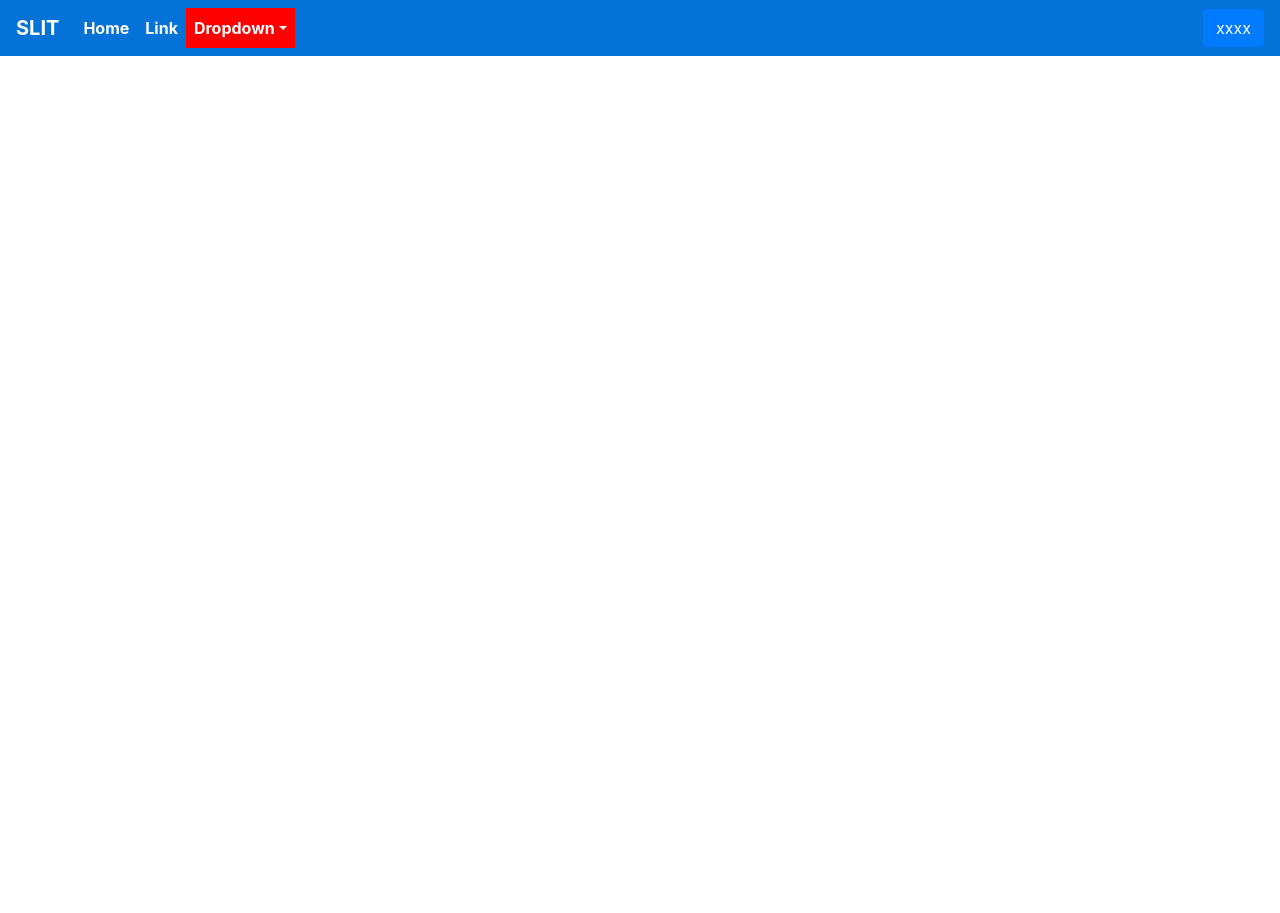
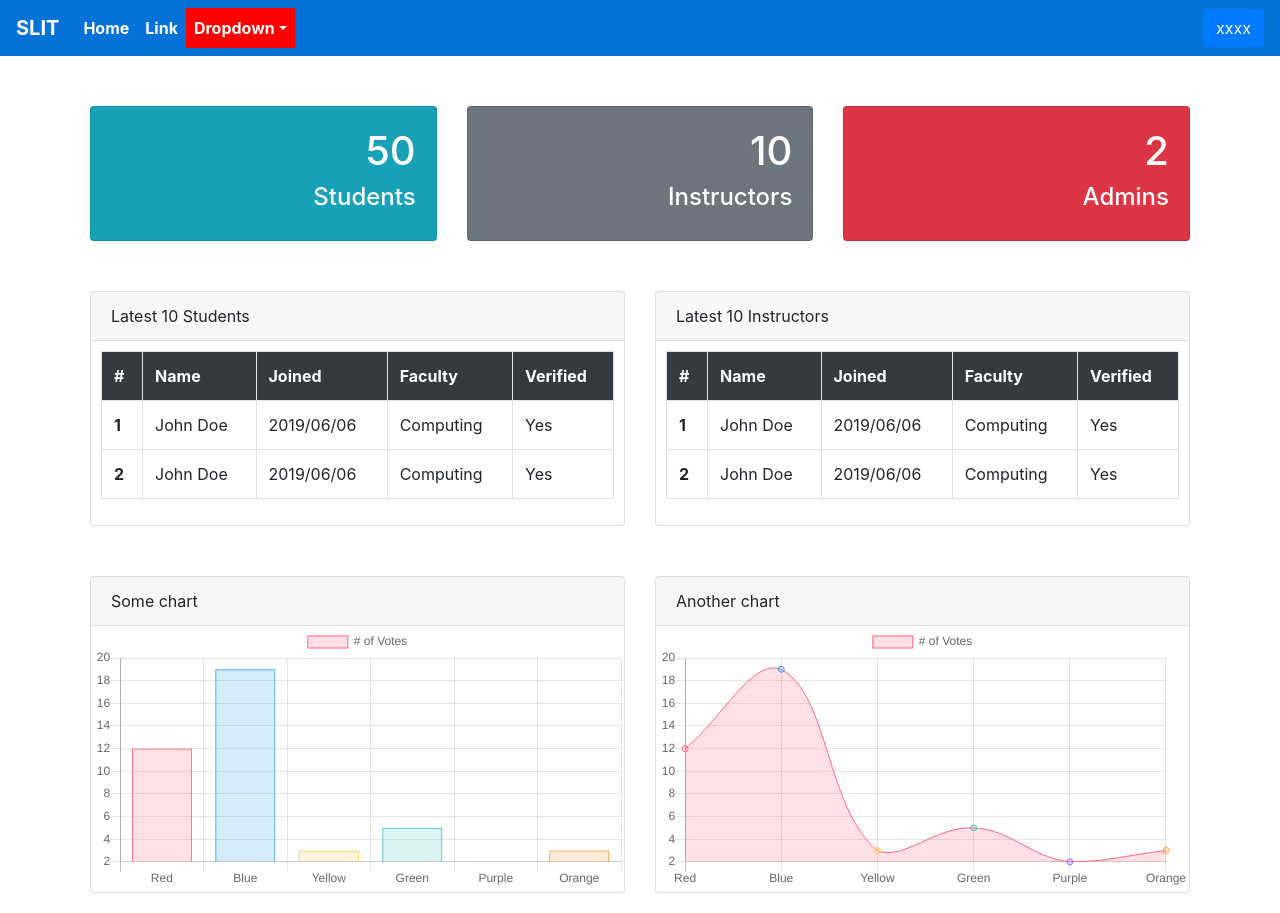
Before and after one commit to lanka97/LMS-ReactJs, a React (Create React App) app: page /admin/dashboard in a window 1280 px wide. Before the commit the page ends 800 px from the top, so only its background shows below. Built offline with nearby package versions, Linux system fonts and the light colour scheme.

Commit message:
admin dashboard implemented

```diff
--- a/package.json
+++ b/package.json
@@ -4,9 +4,12 @@
   "private": true,
   "dependencies": {
     "bootstrap": "^4.3.1",
+    "chart.js": "^2.8.0",
+    "font-awesome": "^4.7.0",
     "mdbreact": "^4.15.0",
     "react": "^16.8.6",
     "react-bootstrap": "^1.0.0-beta.9",
+    "react-chartjs-2": "^2.7.6",
     "react-dom": "^16.8.6",
     "react-router-dom": "^5.0.0",
     "react-scripts": "3.0.1",
--- a/src/App.js
+++ b/src/App.js
@@ -2,10 +2,12 @@ import React from 'react';
 import { Route, BrowserRouter } from 'react-router-dom';
 
 import 'bootstrap/dist/css/bootstrap.min.css';
+import 'font-awesome/css/font-awesome.min.css';
 
 import Home from './components/Home';
 import Header from './components/Header';
 import Signin from './components/signin';
+import Dashboard from './components/admin/Dashboard';
 
 import './App.css';
 
@@ -29,6 +31,7 @@ export class App extends React.Component {
             <Route exact path='/' component={Home} />
             <Route exact path='/home' component={Home} />
             <Route path='/login' component={Signin} />
+            <Route exact path='/admin/dashboard' component={Dashboard} />
           </div>
         </BrowserRouter>
       </div>
--- /dev/null
+++ b/src/components/admin/Dashboard.js
@@ -0,0 +1,195 @@
+import React, { Component } from 'react';
+import { Container, Row, Col, Card, Table } from 'react-bootstrap';
+
+import SideBar from './SideBar';
+import { Bar, Line, Doughnut, Pie, Bubble, Scatter } from 'react-chartjs-2';
+
+
+export default class Dashboard extends Component {
+
+    constructor(props) {
+        super(props);
+        this.state = {
+            showA: true,
+            showB: true,
+        };
+    }
+
+
+    render() {
+
+        const data = {
+            labels: ['Red', 'Blue', 'Yellow', 'Green', 'Purple', 'Orange'],
+            datasets: [{
+                label: '# of Votes',
+                data: [12, 19, 3, 5, 2, 3],
+                backgroundColor: [
+                    'rgba(255, 99, 132, 0.2)',
+                    'rgba(54, 162, 235, 0.2)',
+                    'rgba(255, 206, 86, 0.2)',
+                    'rgba(75, 192, 192, 0.2)',
+                    'rgba(153, 102, 255, 0.2)',
+                    'rgba(255, 159, 64, 0.2)'
+                ],
+                borderColor: [
+                    'rgba(255, 99, 132, 1)',
+                    'rgba(54, 162, 235, 1)',
+                    'rgba(255, 206, 86, 1)',
+                    'rgba(75, 192, 192, 1)',
+                    'rgba(153, 102, 255, 1)',
+                    'rgba(255, 159, 64, 1)'
+                ],
+                borderWidth: 1
+            }]
+        };
+
+        const options = {
+            annotation: {
+                annotations: [{
+                    drawTime: 'afterDatasetsDraw',
+                    borderColor: 'red',
+                    borderDash: [2, 2],
+                    borderWidth: 2,
+                    mode: 'vertical',
+                    type: 'line',
+                    value: 10,
+                    scaleID: 'x-axis-0',
+                }]
+            },
+            maintainAspectRation: true
+        };
+
+        return (
+
+            // <Container fluid={1}>
+            //     <Row>
+            //         <SideBar />
+            <Col style={{ padding: 0 }}>
+                <Container style={{ padding: '20px' }}>
+                    {/* <h2>Dashboard</h2> */}
+                    <Row style={{ color: 'white', textAlign: 'right', marginTop: '30px' }}>
+                        <Col md={4}>
+                            <Card bg="info" body>
+                                <h1>50</h1>
+                                <h4>Students</h4>
+                            </Card>
+                        </Col>
+
+                        <Col md={4}>
+                            <Card bg="secondary" body>
+                                <h1>10</h1>
+                                <h4>Instructors</h4>
+                            </Card>
+                        </Col>
+
+                        <Col md={4}>
+                            <Card bg="danger" body>
+                                <h1>2</h1>
+                                <h4>Admins</h4>
+                            </Card>
+                        </Col>
+                    </Row>
+
+                    <Row style={{ marginTop: '50px' }}>
+                        <Col md={6}>
+                            <Card>
+                                <Card.Header>Latest 10 Students</Card.Header>
+                                <Card.Text style={{ padding: '10px' }}>
+                                    <Table striped bordered hover>
+                                        <tr className="bg-dark text-white">
+                                            <th>#</th>
+                                            <th>Name</th>
+                                            <th>Joined</th>
+                                            <th>Faculty</th>
+                                            <th>Verified</th>
+                                        </tr>
+                                        <tr>
+                                            <th>1</th>
+                                            <td>John Doe</td>
+                                            <td>2019/06/06</td>
+                                            <td>Computing</td>
+                                            <td>Yes</td>
+                                        </tr>
+                                        <tr>
+                                            <th>2</th>
+                                            <td>John Doe</td>
+                                            <td>2019/06/06</td>
+                                            <td>Computing</td>
+                                            <td>Yes</td>
+                                        </tr>
+                                    </Table>
+                                </Card.Text>
+                            </Card>
+                        </Col>
+
+                        <Col md={6}>
+                            <Card>
+                                <Card.Header>Latest 10 Instructors</Card.Header>
+                                <Card.Text style={{ padding: '10px' }}>
+                                    <Table striped bordered hover>
+                                        <tr className="bg-dark text-white">
+                                            <th>#</th>
+                                            <th>Name</th>
+                                            <th>Joined</th>
+                                            <th>Faculty</th>
+                                            <th>Verified</th>
+                                        </tr>
+                                        <tr>
+                                            <th>1</th>
+                                            <td>John Doe</td>
+                                            <td>2019/06/06</td>
+                                            <td>Computing</td>
+                                            <td>Yes</td>
+                                        </tr>
+                                        <tr>
+                                            <th>2</th>
+                                            <td>John Doe</td>
+                                            <td>2019/06/06</td>
+                                            <td>Computing</td>
+                                            <td>Yes</td>
+                                        </tr>
+                                    </Table>
+                                </Card.Text>
+                            </Card>
+                        </Col>
+                    </Row>
+
+                    <Row style={{ marginTop: '50px' }}>
+                        <Col md={6}>
+                            <Card>
+                                <Card.Header>Some chart</Card.Header>
+                                <Card.Text>
+                                    <Bar
+                                        data={data}
+                                        width={100}
+                                        height={50}
+                                        options={options}
+                                    />
+                                </Card.Text>
+                            </Card>
+                        </Col>
+
+                        <Col md={6}>
+                            <Card>
+                                <Card.Header>Another chart</Card.Header>
+                                <Card.Text>
+                                    <Line
+                                        data={data}
+                                        width={100}
+                                        height={50}
+                                        options={options}
+                                    />
+                                </Card.Text>
+                            </Card>
+                        </Col>
+                    </Row>
+
+
+                </Container>
+            </Col>
+            //      </Row>
+            // </Container>
+
+        )
+    }
+}
--- /dev/null
+++ b/src/components/admin/SideBar.js
@@ -0,0 +1,32 @@
+import React, { Component } from 'react';
+import { BrowserRouter as Router, Route, Link } from "react-router-dom";
+
+import { Container, Row, Col, Nav, NavDropdown, Form } from 'react-bootstrap';
+
+
+export default class SideBar extends Component {
+    render() {
+        return (
+            <Col md={2} style={{ padding: 0 }}>
+                <table className="table ">
+                    <tr>
+                        <td><Nav.Link to="/home"><span className="fa fa-home"></span> Dashboard</Nav.Link></td>
+                    </tr>
+                    <tr>
+                        <td><Nav.Link to="/home"><span className="fa fa-user"></span> Users</Nav.Link></td>
+                    </tr>
+                    <tr>
+                        <td>three</td>
+                    </tr>
+                    <tr>
+                        <td>four</td>
+                    </tr>
+                    <tr>
+                        <td>five</td>
+                    </tr>
+                </table>
+            </Col>
+
+        )
+    }
+}
```
Also changed, not shown: 1 other file (tests, documents, lock files or other folders).
